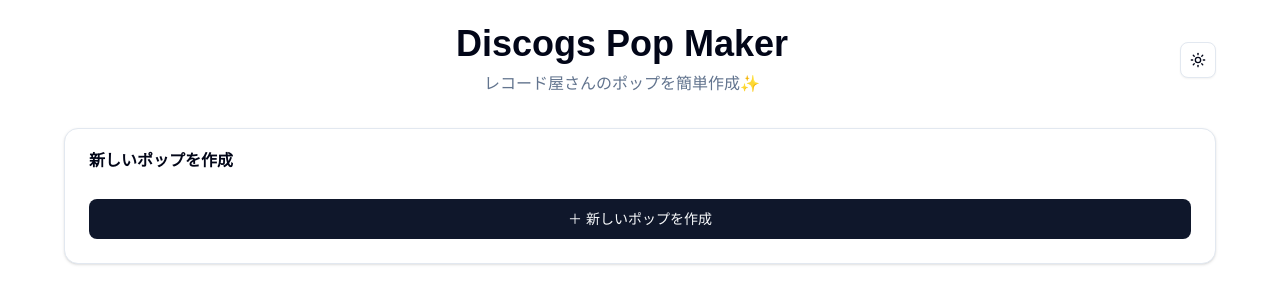
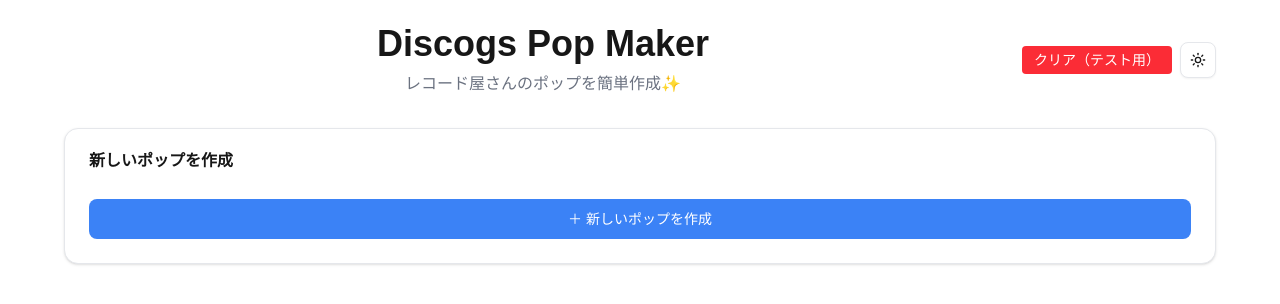
Before and after one commit to chipdisko/discogs-pop-maker, a Next.js app: page / in a window 1280 px wide. Shown: the top 304 px of the page. Built offline with nearby package versions, Linux system fonts and the light colour scheme.

Commit message:
fix: popの向き

```diff
--- a/app/components/A4CanvasHtml.tsx
+++ b/app/components/A4CanvasHtml.tsx
@@ -29,12 +29,31 @@
   // ピクセル計算（メモ化）
   const { canvasWidth, canvasHeight, popWidth, popHeight } = useMemo(() => {
     const mmToPixel = (mm: number) => Math.round(mm * (dpi / 25.4));
-    return {
+    const result = {
       canvasWidth: mmToPixel(pageData.dimensions.width),
       canvasHeight: mmToPixel(pageData.dimensions.height),
-      popWidth: mmToPixel(pageData.pops[0]?.width || 100),
-      popHeight: mmToPixel(pageData.pops[0]?.height || 74),
+      popWidth: mmToPixel(pageData.pops[0]?.width || 105), // 横向きA7サイズの幅
+      popHeight: mmToPixel(pageData.pops[0]?.height || 74), // 横向きA7サイズの高さ
     };
+
+    console.log("📐 A4CanvasHtml: Layout calculations", {
+      pageData: {
+        dimensions: pageData.dimensions,
+        popCount: pageData.pops.length,
+        firstPop: pageData.pops[0]
+          ? {
+              x: pageData.pops[0].x,
+              y: pageData.pops[0].y,
+              width: pageData.pops[0].width,
+              height: pageData.pops[0].height,
+            }
+          : null,
+      },
+      result,
+      dpi,
+    });
+
+    return result;
   }, [pageData, dpi]);
 
   const renderToCanvas = useCallback(async () => {
@@ -80,6 +99,8 @@
         backgroundColor: "#ffffff",
         logging: false,
         useCORS: true,
+        allowTaint: true,
+        foreignObjectRendering: false,
       });
 
       console.log("✅ A4CanvasHtml: html2canvas completed");
@@ -238,6 +259,26 @@
 
   return (
     <div style={styles.container}>
+      {/* デバッグ情報 */}
+      {(() => {
+        console.log("🎯 A4HtmlContent: Rendering pops", {
+          popCount: pageData.pops.length,
+          popWidth,
+          popHeight,
+          dpi,
+          pops: pageData.pops.map((pop, index) => ({
+            index,
+            x: pop.x,
+            y: pop.y,
+            width: pop.width,
+            height: pop.height,
+            pixelX: mmToPixel(pop.x),
+            pixelY: mmToPixel(pop.y),
+          })),
+        });
+        return null;
+      })()}
+
       {/* ポップ配置 */}
       {pageData.pops.map((pop, index) => (
         <div
--- a/app/components/PopTemplateHtml.tsx
+++ b/app/components/PopTemplateHtml.tsx
@@ -59,6 +59,8 @@
           backgroundColor: "#ffffff",
           logging: false,
           useCORS: true,
+          allowTaint: true,
+          foreignObjectRendering: false,
         });
 
         // コンポーネントがアンマウントされていたら処理を中止
--- a/app/globals.css
+++ b/app/globals.css
@@ -14,41 +14,41 @@
 }
 
 :root {
-  --background: oklch(1 0 0);
-  --foreground: oklch(0.129 0.042 264.695);
+  --background: #ffffff;
+  --foreground: #171717;
   --foreground-muted: #6b7280;
-  --border: oklch(0.929 0.013 255.508);
-  --input: oklch(0.929 0.013 255.508);
-  --primary: oklch(0.208 0.042 265.755);
+  --border: #e5e7eb;
+  --input: #e5e7eb;
+  --primary: #3b82f6;
   --primary-hover: #2563eb;
-  --destructive: oklch(0.577 0.245 27.325);
+  --destructive: #ef4444;
   --destructive-foreground: #ffffff;
   --radius: 0.625rem;
-  --card: oklch(1 0 0);
-  --card-foreground: oklch(0.129 0.042 264.695);
-  --popover: oklch(1 0 0);
-  --popover-foreground: oklch(0.129 0.042 264.695);
-  --primary-foreground: oklch(0.984 0.003 247.858);
-  --secondary: oklch(0.968 0.007 247.896);
-  --secondary-foreground: oklch(0.208 0.042 265.755);
-  --muted: oklch(0.968 0.007 247.896);
-  --muted-foreground: oklch(0.554 0.046 257.417);
-  --accent: oklch(0.968 0.007 247.896);
-  --accent-foreground: oklch(0.208 0.042 265.755);
-  --ring: oklch(0.704 0.04 256.788);
-  --chart-1: oklch(0.646 0.222 41.116);
-  --chart-2: oklch(0.6 0.118 184.704);
-  --chart-3: oklch(0.398 0.07 227.392);
-  --chart-4: oklch(0.828 0.189 84.429);
-  --chart-5: oklch(0.769 0.188 70.08);
-  --sidebar: oklch(0.984 0.003 247.858);
-  --sidebar-foreground: oklch(0.129 0.042 264.695);
-  --sidebar-primary: oklch(0.208 0.042 265.755);
-  --sidebar-primary-foreground: oklch(0.984 0.003 247.858);
-  --sidebar-accent: oklch(0.968 0.007 247.896);
-  --sidebar-accent-foreground: oklch(0.208 0.042 265.755);
-  --sidebar-border: oklch(0.929 0.013 255.508);
-  --sidebar-ring: oklch(0.704 0.04 256.788);
+  --card: #ffffff;
+  --card-foreground: #171717;
+  --popover: #ffffff;
+  --popover-foreground: #171717;
+  --primary-foreground: #ffffff;
+  --secondary: #f3f4f6;
+  --secondary-foreground: #374151;
+  --muted: #f3f4f6;
+  --muted-foreground: #6b7280;
+  --accent: #f3f4f6;
+  --accent-foreground: #374151;
+  --ring: #3b82f6;
+  --chart-1: #3b82f6;
+  --chart-2: #06b6d4;
+  --chart-3: #8b5cf6;
+  --chart-4: #f59e0b;
+  --chart-5: #ef4444;
+  --sidebar: #ffffff;
+  --sidebar-foreground: #171717;
+  --sidebar-primary: #3b82f6;
+  --sidebar-primary-foreground: #ffffff;
+  --sidebar-accent: #f3f4f6;
+  --sidebar-accent-foreground: #374151;
+  --sidebar-border: #e5e7eb;
+  --sidebar-ring: #3b82f6;
 }
 
 @theme inline {
@@ -103,37 +103,37 @@
 }
 
 .dark {
-  --background: oklch(0.129 0.042 264.695);
-  --foreground: oklch(0.984 0.003 247.858);
-  --card: oklch(0.208 0.042 265.755);
-  --card-foreground: oklch(0.984 0.003 247.858);
-  --popover: oklch(0.208 0.042 265.755);
-  --popover-foreground: oklch(0.984 0.003 247.858);
-  --primary: oklch(0.929 0.013 255.508);
-  --primary-foreground: oklch(0.208 0.042 265.755);
-  --secondary: oklch(0.279 0.041 260.031);
-  --secondary-foreground: oklch(0.984 0.003 247.858);
-  --muted: oklch(0.279 0.041 260.031);
-  --muted-foreground: oklch(0.704 0.04 256.788);
-  --accent: oklch(0.279 0.041 260.031);
-  --accent-foreground: oklch(0.984 0.003 247.858);
-  --destructive: oklch(0.704 0.191 22.216);
-  --border: oklch(1 0 0 / 10%);
-  --input: oklch(1 0 0 / 15%);
-  --ring: oklch(0.551 0.027 264.364);
-  --chart-1: oklch(0.488 0.243 264.376);
-  --chart-2: oklch(0.696 0.17 162.48);
-  --chart-3: oklch(0.769 0.188 70.08);
-  --chart-4: oklch(0.627 0.265 303.9);
-  --chart-5: oklch(0.645 0.246 16.439);
-  --sidebar: oklch(0.208 0.042 265.755);
-  --sidebar-foreground: oklch(0.984 0.003 247.858);
-  --sidebar-primary: oklch(0.488 0.243 264.376);
-  --sidebar-primary-foreground: oklch(0.984 0.003 247.858);
-  --sidebar-accent: oklch(0.279 0.041 260.031);
-  --sidebar-accent-foreground: oklch(0.984 0.003 247.858);
-  --sidebar-border: oklch(1 0 0 / 10%);
-  --sidebar-ring: oklch(0.551 0.027 264.364);
+  --background: #0a0a0a;
+  --foreground: #ededed;
+  --card: #171717;
+  --card-foreground: #ededed;
+  --popover: #171717;
+  --popover-foreground: #ededed;
+  --primary: #3b82f6;
+  --primary-foreground: #171717;
+  --secondary: #374151;
+  --secondary-foreground: #ededed;
+  --muted: #374151;
+  --muted-foreground: #9ca3af;
+  --accent: #374151;
+  --accent-foreground: #ededed;
+  --destructive: #ef4444;
+  --border: rgba(255, 255, 255, 0.1);
+  --input: rgba(255, 255, 255, 0.15);
+  --ring: #3b82f6;
+  --chart-1: #3b82f6;
+  --chart-2: #06b6d4;
+  --chart-3: #8b5cf6;
+  --chart-4: #f59e0b;
+  --chart-5: #ef4444;
+  --sidebar: #171717;
+  --sidebar-foreground: #ededed;
+  --sidebar-primary: #3b82f6;
+  --sidebar-primary-foreground: #ededed;
+  --sidebar-accent: #374151;
+  --sidebar-accent-foreground: #ededed;
+  --sidebar-border: rgba(255, 255, 255, 0.1);
+  --sidebar-ring: #3b82f6;
 }
 
 @layer base {
--- a/app/pages/PopMakerPage.tsx
+++ b/app/pages/PopMakerPage.tsx
@@ -16,6 +16,12 @@
 import { Card, CardContent, CardHeader, CardTitle } from "@/components/ui/card";
 import PopCard from "../components/PopCard";
 import { ThemeToggle } from "../components/ThemeToggle";
+
+// 一時的なクリアボタン（テスト用）
+const clearLocalStorage = () => {
+  localStorage.clear();
+  window.location.reload();
+};
 
 export default function PopMakerPage() {
   // Services
@@ -259,7 +265,15 @@
               レコード屋さんのポップを簡単作成✨
             </p>
           </div>
-          <ThemeToggle />
+          <div className='flex items-center gap-2'>
+            <button
+              onClick={clearLocalStorage}
+              className='px-3 py-1 text-sm bg-red-500 text-white rounded hover:bg-red-600'
+            >
+              クリア（テスト用）
+            </button>
+            <ThemeToggle />
+          </div>
         </div>
 
         {/* エラー表示 */}
--- a/src/domain/services/PrintLayoutService.ts
+++ b/src/domain/services/PrintLayoutService.ts
@@ -31,7 +31,7 @@
   private static readonly POPS_PER_PAGE = 8; // 2x4配置（A7サイズ用）
   private static readonly COLUMNS = 2;
   private static readonly ROWS = 4;
-  private static readonly MARGIN = 5; // mm（A7サイズ用にマージンを調整）
+  private static readonly MARGIN = 0; // mm（横向きA7サイズ用にマージンを0に調整）
 
   /**
    * PopリストからA4レイアウトを生成
--- a/src/domain/value-objects/PopDimensions.ts
+++ b/src/domain/value-objects/PopDimensions.ts
@@ -1,6 +1,6 @@
 export class PopDimensions {
-  // 標準サイズ（A7サイズ）
-  static readonly STANDARD = new PopDimensions(74, 105);
+  // 標準サイズ（横向きA7サイズ）
+  static readonly STANDARD = new PopDimensions(105, 74); // 横向きに変更
 
   constructor(private readonly width: number, private readonly height: number) {
     this.validate(width, height);
```
